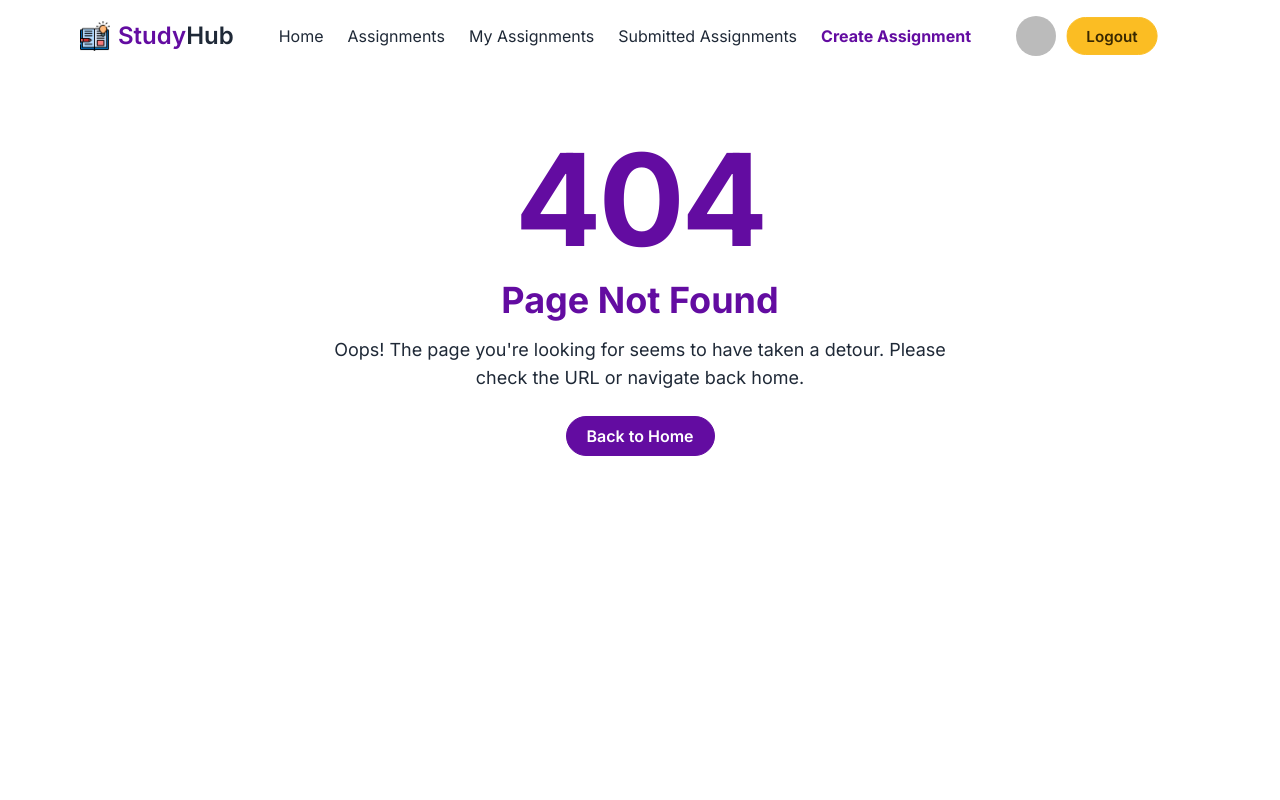
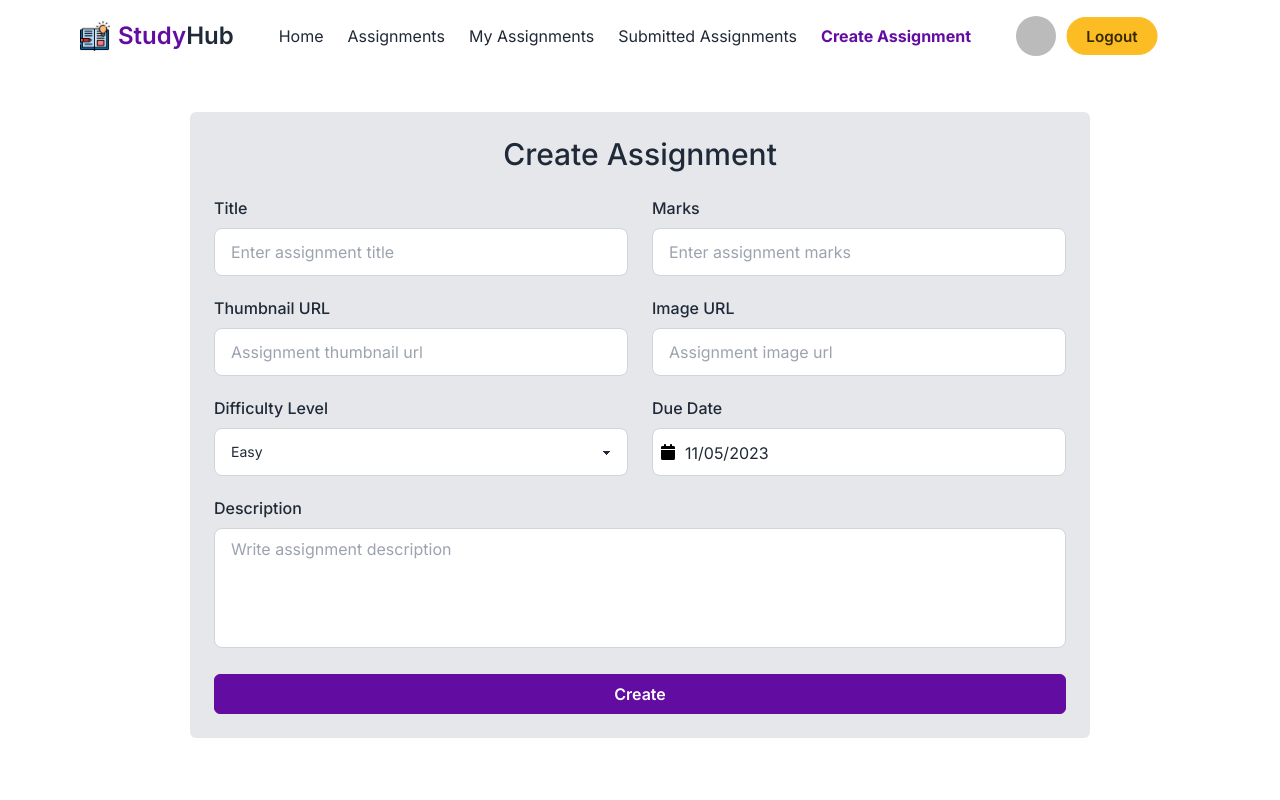
Before and after one commit to Ashik-Himel/study-hub-client, a React (Vite) app: page /create-assignment in a window 1280 px wide. Shown: the top 800 px of the page. Built offline with nearby package versions, Linux system fonts and the light colour scheme; no server answers; sample sign-in values are in the browser's storage; some icons are missing.

Commit message:
add assignment page added

```diff
--- a/package.json
+++ b/package.json
@@ -16,6 +16,7 @@
     "firebase": "^10.5.2",
     "prop-types": "^15.8.1",
     "react": "^18.2.0",
+    "react-datepicker": "^4.21.0",
     "react-dom": "^18.2.0",
     "react-helmet-async": "^1.3.0",
     "react-hot-toast": "^2.4.1",
--- a/src/components/Header.jsx
+++ b/src/components/Header.jsx
@@ -32,7 +32,7 @@ const Header = () => {
             <span className="text-2xl font-semibold"><span className="text-primary">Study</span>Hub</span>
           </Link>
 
-          <ul className="flex flex-col xl:flex-row justify-center items-center gap-6 fixed xl:static top-0 bottom-0 bg-white xl:bg-[transparent] w-4/5 max-w-[320px] xl:w-auto xl:max-w-none [box-shadow:-10px_0px_50px_rgba(0,0,0,0.3)] xl:[box-shadow:none] transition-[right] duration-300 z-20" style={drawerShow ? {right: "0px"} : {right: "-400px"}}>
+          <ul className="flex flex-col xl:flex-row justify-center items-center gap-6 fixed xl:static top-0 bottom-0 bg-white xl:bg-[transparent] w-4/5 max-w-[320px] xl:w-auto xl:max-w-none [box-shadow:-10px_0px_50px_rgba(0,0,0,0.3)] xl:[box-shadow:none] transition-[right] duration-300 z-30 text-xl xl:text-base" style={drawerShow ? {right: "0px"} : {right: "-400px"}}>
             <FaCircleXmark className="xl:hidden text-2xl text-primary absolute left-6 top-6 cursor-pointer" onClick={() => setDrawerShow(false)} />
             <li>
               <NavLink to='/' className={({isActive}) => isActive ? "font-bold text-primary" : ""} onClick={() => setDrawerShow(false)}>Home</NavLink>
@@ -60,15 +60,15 @@ const Header = () => {
               userLoaded ? user ? <div className="flex justify-center items-center gap-2">
                 <div className="relative group peer cursor-pointer">
                   <img className="w-10 h-10 rounded-full select-none" onClick={() => setProfileShow(!profileShow)} src={user?.photoURL} alt="User's Photo" />
-                  <span className="w-8 h-8 bg-white rotate-45 absolute top-[calc(100%+8px)] left-1/2 -translate-x-1/2" style={profileShow ? {display: "block"} : {display: "none"}}></span>
+                  <span className="w-8 h-8 bg-white rotate-45 absolute top-[calc(100%+8px)] left-1/2 -translate-x-1/2 z-10" style={profileShow ? {display: "block"} : {display: "none"}}></span>
                 </div>
-                <div className="flex-col justify-center items-center bg-white p-6 rounded-lg absolute top-[calc(100%+1rem)] right-0 w-full max-w-[320px]" style={profileShow ? {display: "flex"} : {display: "none"}}>
-                  <img className="w-20 h-20 rounded-full mb-4" src={user?.photoURL} alt="User's Photo" />
+                <div className="flex-col justify-center items-center bg-white p-6 rounded-lg absolute top-[calc(100%+1rem)] right-0 w-full max-w-[320px] [box-shadow:0px_10px_40px_5px_rgba(0,0,0,0.3)]" style={profileShow ? {display: "flex"} : {display: "none"}}>
+                  <img className="w-20 h-20 rounded-full mb-4 z-20" src={user?.photoURL} alt="User's Photo" />
                   <span className="text-[18px] font-medium mb-1">{user?.displayName}</span>
                   <span className="mb-4">{user?.email}</span>
-                  <button className="btn btn-warning" onClick={() => {handleLogout(), setProfileShow(!profileShow)}}>Logout</button>
+                  <button className="btn btn-warning" onClick={() => {handleLogout(), setProfileShow(false)}}>Logout</button>
                 </div>
-                <button className="btn btn-warning hidden sm:inline-flex" onClick={() => {handleLogout(), setProfileShow(!profileShow)}}>Logout</button>
+                <button className="btn btn-warning hidden sm:inline-flex" onClick={() => {handleLogout(), setProfileShow(false)}}>Logout</button>
               </div> : <div className="flex justify-center items-center gap-2">
                 <Link to='/login' className="btn btn-primary">Login</Link>
                 <Link to='/register' className="btn btn-primary btn-outline hidden sm:inline-flex">Register</Link>
--- a/src/components/home/HeroSection.jsx
+++ b/src/components/home/HeroSection.jsx
@@ -10,7 +10,7 @@ const HeroSection = () => {
             <h1 className="text-5xl font-semibold leading-[1.2] mb-2">Welcome to <span className="text-primary">Study</span>Hub!</h1>
             <p className="max-w-[550px]">StudyHub is an online group study based web platform, where people can took part in group study with his friends. They can create, submit, review assignments of each other in this platform.</p>
             <div className="flex items-center gap-2 mt-6">
-              <Link to="/submitted-assignment" className="btn btn-primary">Get Started</Link>
+              <Link to="/submitted-assignments" className="btn btn-primary">Get Started</Link>
               <Link to='/assignments' className="btn btn-primary btn-outline">Assignments</Link>
             </div>
           </div>
--- /dev/null
+++ b/src/hooks/useAxios.jsx
@@ -0,0 +1,6 @@
+import axios from "axios";
+
+export const axiosInstance = axios.create({
+  baseURL: "http://localhost:5001",
+  withCredentials: true
+})
--- a/src/index.css
+++ b/src/index.css
@@ -13,3 +13,16 @@
     @apply hover:!text-white;
   }
 }
+
+.react-datepicker-wrapper {
+  @apply w-full;
+}
+.react-datepicker-wrapper > * {
+  @apply !flex items-center;
+}
+.react-datepicker-wrapper input {
+  @apply !pl-8;
+}
+.react-datepicker__triangle {
+  @apply !-left-[120px]
+}
--- /dev/null
+++ b/src/pages/Assignments.jsx
@@ -0,0 +1,9 @@
+const Assignments = () => {
+  return (
+    <div>
+      <p>This is Assignments component.</p>
+    </div>
+  );
+};
+
+export default Assignments;
--- /dev/null
+++ b/src/pages/CreateAssignment.jsx
@@ -0,0 +1,102 @@
+import { useContext, useState } from "react";
+import { Helmet } from "react-helmet-async";
+import DatePicker from "react-datepicker";
+import "react-datepicker/dist/react-datepicker.css";
+import { axiosInstance } from "../hooks/useAxios";
+import { GlobalContext } from "../context/ContextProvider";
+import toast from "react-hot-toast";
+import { useNavigate } from "react-router-dom";
+
+const CreateAssignment = () => {
+  const {user} = useContext(GlobalContext);
+  const [dueDate, setDueDate] = useState(new Date());
+  const navigate = useNavigate();
+
+  const handleCreate = e => {
+    e.preventDefault();
+    // Form Values
+    const form = e.target;
+    const title = form.title.value;
+    const marks = form.marks.value;
+    const thumbnail = form.thumbnail.value;
+    const image = form.image.value;
+    const difficultyLevel = form["difficulty-level"].value;
+    const description = form.description.value;
+    const createAssignment = {title, marks, thumbnail, image, difficultyLevel, dueDate, description};
+
+    axiosInstance.post('/assignments', createAssignment, {headers: {Authorization: user?.email}})
+      .then(res => {
+        if (res.data.insertedId) {
+          toast.success("Assignment Added");
+          navigate('/assignments');
+        }
+      })
+      .catch(err => {
+        toast.error(err.message);
+      })
+  }
+
+  return (
+    <main className="mt-10">
+      <Helmet>
+        <title>Create Assignment - StudyHub</title>
+      </Helmet>
+
+      <section>
+        <div className="container">
+          <div className="bg-gray-200 p-6 rounded-md max-w-[900px] mx-auto">
+            <h2 className="text-3xl font-medium text-center mb-6">Create Assignment</h2>
+            <form className="space-y-5" onSubmit={handleCreate}>
+              <div className="flex flex-col md:flex-row gap-4 md:gap-6">
+                <div className="flex-1">
+                  <label className="block font-medium mb-2" htmlFor="title">Title</label>
+                  <input className="input w-full border-gray-300" type="text" name="title" id="title" placeholder="Enter assignment title" required />
+                </div>
+                <div className="flex-1">
+                  <label className="block font-medium mb-2" htmlFor="marks">Marks</label>
+                  <input className="input w-full border-gray-300" type="number" name="marks" id="marks" placeholder="Enter assignment marks" required />
+                </div>
+              </div>
+              <div className="flex flex-col md:flex-row gap-4 md:gap-6">
+                <div className="flex-1">
+                  <label className="block font-medium mb-2" htmlFor="thumbnail">Thumbnail URL</label>
+                  <input className="input w-full border-gray-300" type="url" name="thumbnail" id="thumbnail" placeholder="Assignment thumbnail url" required />
+                </div>
+                <div className="flex-1">
+                  <label className="block font-medium mb-2" htmlFor="image">Image URL</label>
+                  <input className="input w-full border-gray-300" type="url" name="image" id="image" placeholder="Assignment image url" required />
+                </div>
+              </div>
+              <div className="flex flex-col md:flex-row gap-4 md:gap-6">
+                <div className="flex-1">
+                  <label className="block font-medium mb-2" htmlFor="difficulty-level">Difficulty Level</label>
+                  <select className="select w-full border-gray-300" name="difficulty-level" id="difficulty-level" required>
+                    <option value="Easy">Easy</option>
+                    <option value="Medium">Medium</option>
+                    <option value="Hard">Hard</option>
+                  </select>
+                </div>
+                <div className="flex-1">
+                  <label className="block font-medium mb-2">Due Date</label>
+                  <DatePicker
+                    className="input w-full border-gray-300"
+                    showIcon
+                    selected={dueDate}
+                    onChange={(date) => setDueDate(date)}
+                  />
+                </div>
+              </div>
+              <div>
+                <label className="block font-medium mb-2" htmlFor="description">Description</label>
+                <textarea className="textarea resize-none w-full border-gray-300 leading-normal text-base h-[120px]" name="description" id="description" placeholder="Write assignment description" required></textarea>
+              </div>
+              <input className="btn btn-primary btn-block !rounded-md" type="submit" value="Create" />
+            </form>
+          </div>
+        </div>
+      </section>
+    </main>
+  );
+};
+
+export default CreateAssignment;
--- a/src/pages/Login.jsx
+++ b/src/pages/Login.jsx
@@ -79,10 +79,10 @@ const Login = () => {
 
             <form onSubmit={handleSubmit}>
               <label htmlFor="email" className="block font-semibold mb-2">Email Address</label>
-              <input className="input w-full bg-white border-2 border-primary mb-5" type="email" name="email" id="email" placeholder="Enter your email address" required />
+              <input className="input w-full border-gray-300 mb-5" type="email" name="email" id="email" placeholder="Enter your email address" required />
               <label htmlFor="password" className="block font-semibold mb-2">Password</label>
               <div className="relative">
-                <input className="input w-full bg-white border-2 border-primary" onChange={handlePassOnChange} type={showPass ? "text": "password"} name="password" id="password" placeholder="Enter your password" required />
+                <input className="input w-full border-gray-300" onChange={handlePassOnChange} type={showPass ? "text": "password"} name="password" id="password" placeholder="Enter your password" required />
                 {
                   showEye ? showPass ? <AiFillEyeInvisible className="absolute top-1/2 right-4 -translate-y-1/2 text-2xl cursor-pointer" onClick={() => setShowPass(!showPass)} /> : <AiFillEye className="absolute top-1/2 right-4 -translate-y-1/2 text-2xl cursor-pointer" onClick={() => setShowPass(!showPass)} /> : ''
                 }
--- /dev/null
+++ b/src/pages/MyAssignments.jsx
@@ -0,0 +1,9 @@
+const MyAssignments = () => {
+  return (
+    <div>
+      <p>This is MyAssignments component.</p>
+    </div>
+  );
+};
+
+export default MyAssignments;
--- a/src/pages/Register.jsx
+++ b/src/pages/Register.jsx
@@ -87,17 +87,17 @@ const Register = () => {
 
             <form onSubmit={handleSubmit}>
               <label htmlFor="name" className="block font-semibold mb-2">Your Name</label>
-              <input className="input w-full bg-white border-2 border-primary mb-5" type="text" name="name" id="name" placeholder="Enter your name" required />
+              <input className="input w-full border-gray-300 mb-5" type="text" name="name" id="name" placeholder="Enter your name" required />
 
               <label htmlFor="photo" className="block font-semibold mb-2">Photo URL</label>
-              <input className="input w-full bg-white border-2 border-primary mb-5" type="text" name="photo" id="photo" placeholder="Enter your photo url" required />
+              <input className="input w-full border-gray-300 mb-5" type="text" name="photo" id="photo" placeholder="Enter your photo url" required />
 
               <label htmlFor="email" className="block font-semibold mb-2">Email</label>
-              <input className="input w-full bg-white border-2 border-primary mb-5" type="email" name="email" id="email" placeholder="Enter your email address" required />
+              <input className="input w-full border-gray-300 mb-5" type="email" name="email" id="email" placeholder="Enter your email address" required />
 
               <label htmlFor="password" className="block font-semibold mb-2">Password</label>
               <div className="relative">
-                <input className="input w-full bg-white border-2 border-primary" onChange={handlePassOnChange} type={showPass ? "text": "password"} name="password" id="password" placeholder="Enter your password" required />
+                <input className="input w-full border-gray-300" onChange={handlePassOnChange} type={showPass ? "text": "password"} name="password" id="password" placeholder="Enter your password" required />
                 {
                   showEye ? showPass ? <AiFillEyeInvisible className="absolute top-1/2 right-4 -translate-y-1/2 text-2xl cursor-pointer" onClick={() => setShowPass(!showPass)} /> : <AiFillEye className="absolute top-1/2 right-4 -translate-y-1/2 text-2xl cursor-pointer" onClick={() => setShowPass(!showPass)} /> : ''
                 }
--- /dev/null
+++ b/src/pages/SubmittedAssignments.jsx
@@ -0,0 +1,9 @@
+const SubmittedAssignments = () => {
+  return (
+    <div>
+      <p>This is SubmittedAssignments component.</p>
+    </div>
+  );
+};
+
+export default SubmittedAssignments;
```
Also changed, not shown: src/router/Router.jsx (+21 -0 lines), 6 other files (tests, documents, lock files or other folders).
